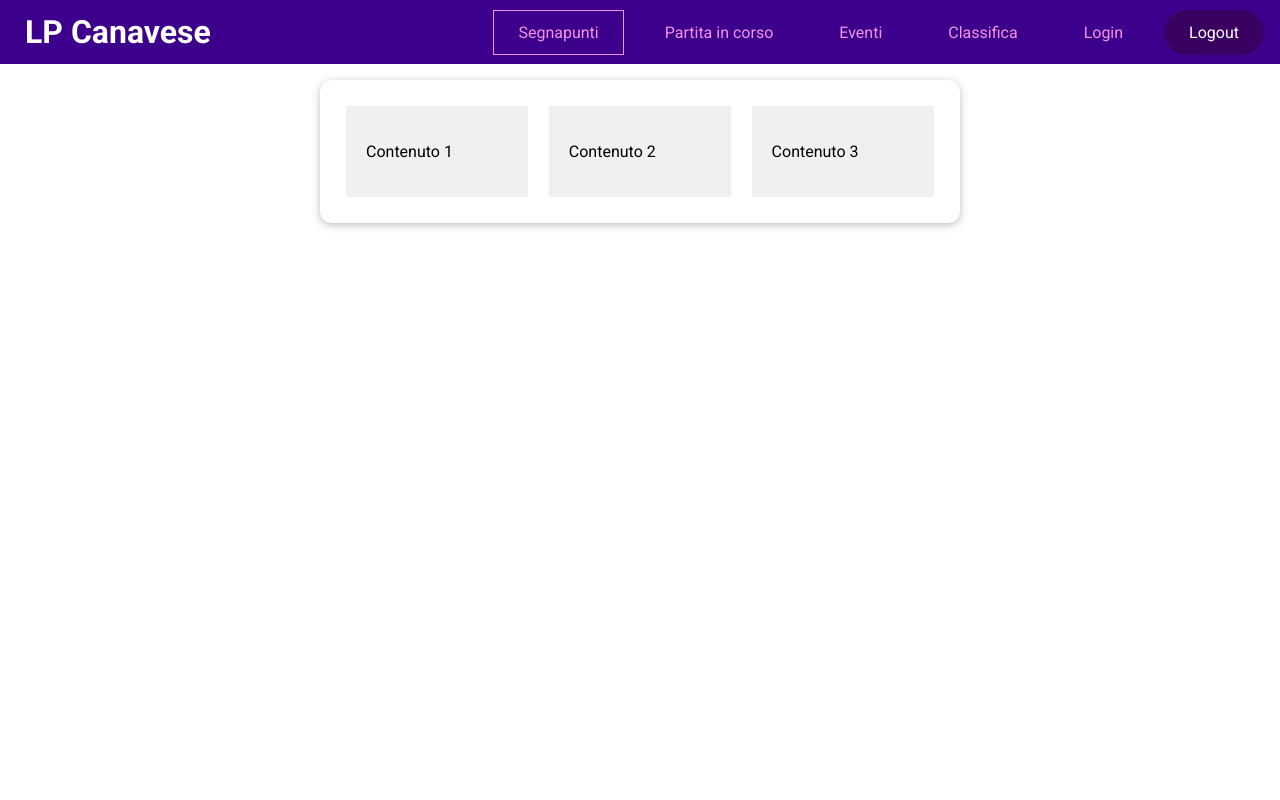
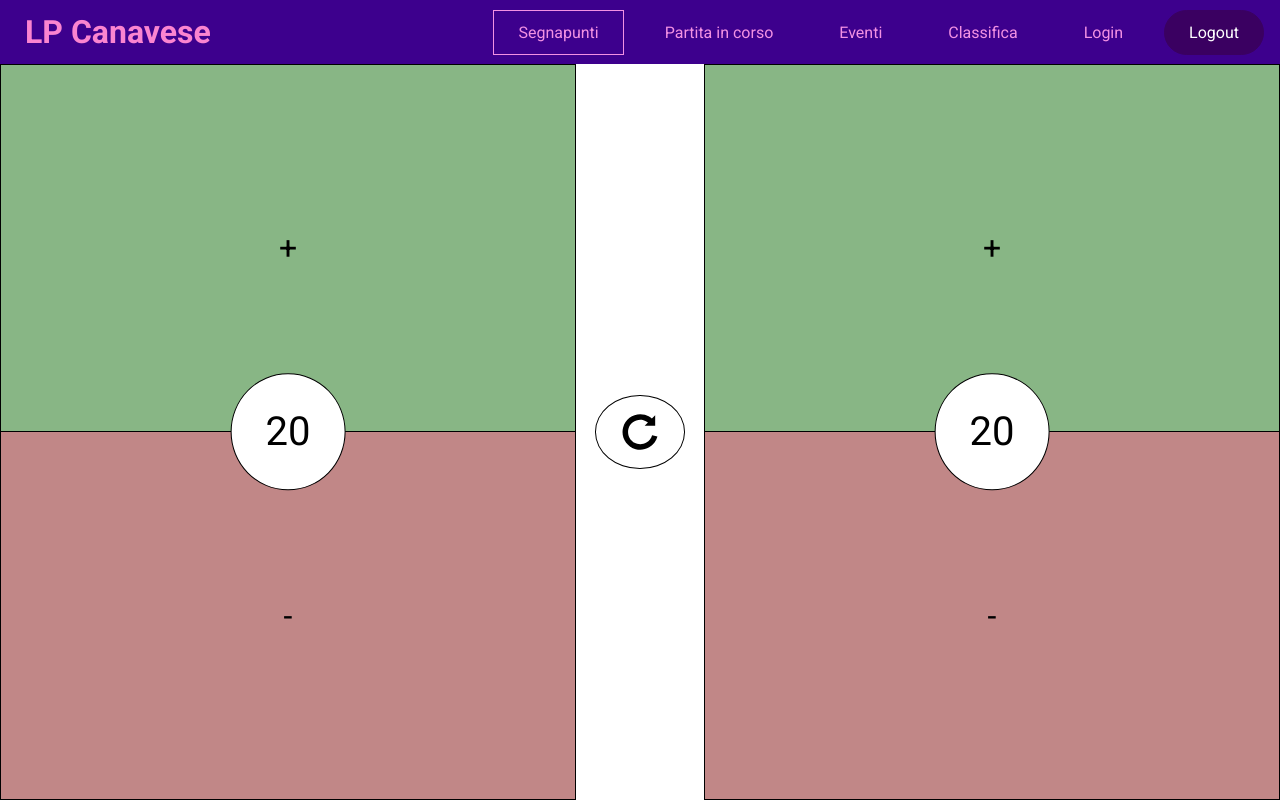
Before and after one commit to MatteoGrosso/mtgleague-fe, a Vue app: page /counter in a window 1280 px wide. Built offline with nearby package versions, Linux system fonts and the light colour scheme.

Commit message:
health counter

```diff
--- a/src/components/layout/MobileNav.vue
+++ b/src/components/layout/MobileNav.vue
@@ -40,11 +40,13 @@ export default {
 <style scoped>
 .mobile-nav {
   position: fixed;
+  min-width: 300px;
   transform: translateX(-100%);
   transition: transform 0.3s ease-out;
   top: 0;
   left: 0;
-  background: white;
+  z-index: 1;
+  background: #B0B5DA;
   width: 100%;
   height: 100vh;
 }
--- a/src/components/layout/TheHeader.vue
+++ b/src/components/layout/TheHeader.vue
@@ -1,9 +1,9 @@
 <template>
   <header class="main-header">
     <div class="mobile-header">
-      <toggle-button @open-mobilenav="openMobileNav"></toggle-button>
+      <toggle-button @toggle-mobilenav="toggleMobileNav"></toggle-button>
       <h1>
-        <router-link to="/">LP Canavese</router-link>
+        <router-link class="logo" to="/">LP Canavese</router-link>
       </h1>
     </div>
     <nav class="main-nav">
@@ -47,8 +47,8 @@ export default {
     }
   },
   methods: {
-    openMobileNav() {
-      this.isOpen= true
+    toggleMobileNav() {
+      this.isOpen= !this.isOpen
     },
     closeMobileNav(){
       this.isOpen= false
@@ -59,6 +59,7 @@ export default {
 
 <style scoped>
 .main-header {
+  min-width: 300px;
   display: flex;
   width: 100%;
   position: fixed;
@@ -122,6 +123,9 @@ header li {
 .main-nav {
   display: none;
 }
+.logo{
+  color: #FB84D0
+}
 
 @media (min-width: 67.5rem) {
   .main-nav {
--- a/src/components/layout/ToggleButton.vue
+++ b/src/components/layout/ToggleButton.vue
@@ -1,5 +1,5 @@
 <template>
-  <button class="toggle-button" @click="openMobileNav">
+  <button class="toggle-button" @click="toggleMobileNav">
     <span class="toggle-button__bar"></span>
     <span class="toggle-button__bar"></span>
     <span class="toggle-button__bar"></span>
@@ -8,10 +8,10 @@
 
 <script>
 export default {
-  emits: ['open-mobilenav'],
+  emits: ['toggle-mobilenav'],
   methods: {
-    openMobileNav() {
-      this.$emit('open-mobilenav');
+    toggleMobileNav() {
+      this.$emit('toggle-mobilenav');
     },
   },
 };
--- a/src/pages/HealthCounter.vue
+++ b/src/pages/HealthCounter.vue
@@ -1,47 +1,192 @@
 <template>
-  <base-card class="container">
-    <div class="box">
-      <p>Contenuto 1</p>
+  <div class="container">
+    <div class="counter">
+      <div class="overlay" @click="loseHealth('p1')"><div>-</div></div>
+      <div class="overlay-down" @click="gainHealth('p1')"><div>+</div></div>
+      <div class="circle">{{p1}}</div>
     </div>
-    <div class="box">
-      <p>Contenuto 2</p>
+    <div class="reset" @click="reset">
+      <img src="../assets/reset.svg" alt="reset">
     </div>
-    <div class="box">
-      <p>Contenuto 3</p>
+    <div class="counter">
+      <div class="overlay" @click="loseHealth('p2')"><div>-</div></div>
+      <div class="overlay-down" @click="gainHealth('p2')"><div>+</div></div>
+      <div class="circle">{{p2}}</div>
     </div>
-  </base-card>
+  </div>
 </template>
 
 <script>
-export default {};
+export default {
+  data(){
+    return {
+      p1: 20,
+      p2: 20
+    }
+  },
+  methods: {
+    gainHealth(player){
+      player==='p1' ? this.p1++ : this.p2++
+    },
+    loseHealth(player){
+      player==='p1' ? this.p1-- : this.p2--
+    },
+    reset(){
+    this.p1= 20,
+    this.p2= 20
+  }
+  },
+};
 </script>
 
 <style scoped>
 .container {
+  min-width: 300px;
   display: flex;
+  flex-direction: column;
+  height: calc(100% - 4rem);
+  width: 100%;
+  position: fixed;
+  top: 4rem;
+  left: 0;
+  width: 100%;
   justify-content: space-between;
 }
 
-.box {
-  width: 30%;
-  background-color: #f0f0f0;
-  padding: 20px;
-  margin: 10px;
+.counter {
+  position: relative;
+  height: 45%;
+  border: 1px solid black;
+  font-size: 2rem;
 }
 
-@media screen and (max-width: 600px) {
+.reset {
+  position: relative;
+  height: 10%;
+  font-size: 3rem;
+  border-radius: 50%;
+  width: 11%;
+  height: 7%;
+  align-self: center;
+  display: flex;
+  align-items: center;
+  justify-content: center;
+  border: 1px solid black;
+}
+
+img {
+  height: 50%;
+  width: 100%;
+}
+
+.overlay {
+  position: absolute;
+  width: 50%;
+  height: 100%;
+  left: 0;
+  background-color: rgba(132, 16, 16, 0.5);
+  display: flex;
+  justify-content: center;
+  align-items: center;
+}
+
+.overlay-down {
+  position: absolute;
+  width: 50%;
+  height: 100%;
+  left: 50%;
+  border-left: 1px solid black;
+  background-color: rgba(18, 110, 12, 0.5);
+  display: flex;
+  justify-content: center;
+  align-items: center;
+}
+
+.circle {
+  position: absolute;
+  top: 50%;
+  left: 50%;
+  width: 20%;
+  height: 25%;
+  border-radius: 50%;
+  border: 1px solid black;
+  display: flex;
+  justify-content: center;
+  align-items: center;
+  font-size: 2.5rem;
+  background-color: white;
+  transform: translate(-50%, -50%); /* Centering trick */
+}
+
+.overlay, .overlay-down, .circle, img {
+  user-select: none;
+}
+
+
+@media (min-width: 40rem) {
   .container {
-    transform: rotate(90deg);
-    width: 100vh;
-    height: 100vw;
-    position: fixed;
-    top: 0;
-    left: 0;
-    flex-direction: row-reverse;
-  }
+  flex-direction: row;
+}
 
-  .box {
-    margin: 10px 0;
-  }
+.counter {
+  width: 45%;
+  height: 100%;
+}
+
+.reset {
+  width: 10%;
+  height: 100%;
+  border: 1px solid black;
+}
+
+.overlay {
+  width: 100%;
+  height: 50%;
+  bottom: 0;
+  left: 0;
+}
+
+.overlay-down {
+  width: 100%;
+  border-bottom: 1px solid black;
+  border-left: none;
+  top: 0;
+  left: 0;
+  height: 50%;
+}
+
+.circle {
+  position: absolute;
+  top: 50%;
+  left: 50%;
+  transform: translate(-50%, -50%); /* Centering trick */
+  width: 20%;
+  height: 16%;
+  border-radius: 50%; /* Makes it a circle */
+  border: 1px solid black;
+  display: flex;
+  justify-content: center;
+  align-items: center;
+  font-size: 2.5rem;
+  background-color: white;
+}
+
+.reset {
+  position: relative;
+  height: 10%;
+  border-radius: 50%;
+  width: 7%;
+  align-self: center;
+  display: flex;
+  align-items: center;
+  justify-content: center;
+  border: 1px solid black;
+}
+
+img {
+  height: 50%;
+  width: 100%;
+}
+
 }
 </style>
```
Also changed, not shown: src/assets/reset.svg (added).
